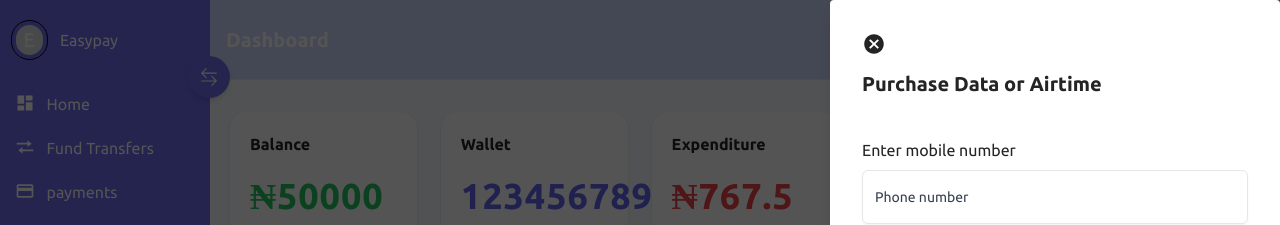
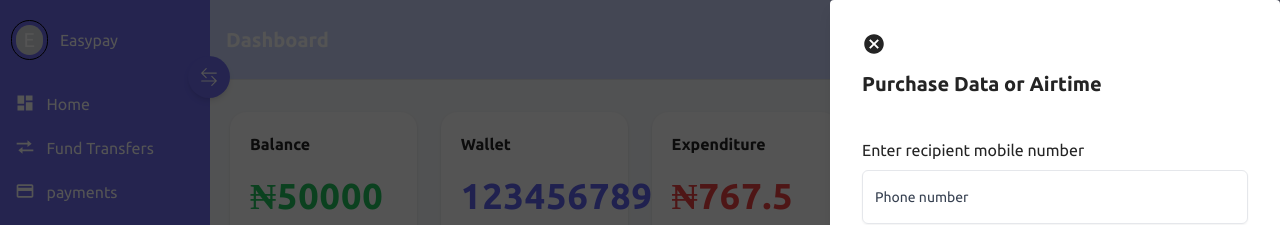
Before and after one commit to Okwoli-Godwin/NaijaSDGs2023-easyPay, a React (Vite) app: page /staff in a window 1280 px wide. Both pictures are taken after a click on the button "Buy Data/Airtime". Shown: the top 225 px of the page. Built offline with nearby package versions, Linux system fonts and the light colour scheme; grey boxes are pictures that could not be loaded; a web font is replaced by a local one.

Commit message:
added pop up to buy airtime

```diff
--- a/src/Components/modal/Airtime.tsx
+++ b/src/Components/modal/Airtime.tsx
@@ -27,7 +27,7 @@
 {/* phone number input */}
 
 <div className="mt-10">
-    <h2 className="mb-2">Enter mobile number</h2>
+    <h2 className="mb-2">Enter recipient mobile number</h2>
 
 <label
   htmlFor="UserNumber"
```
